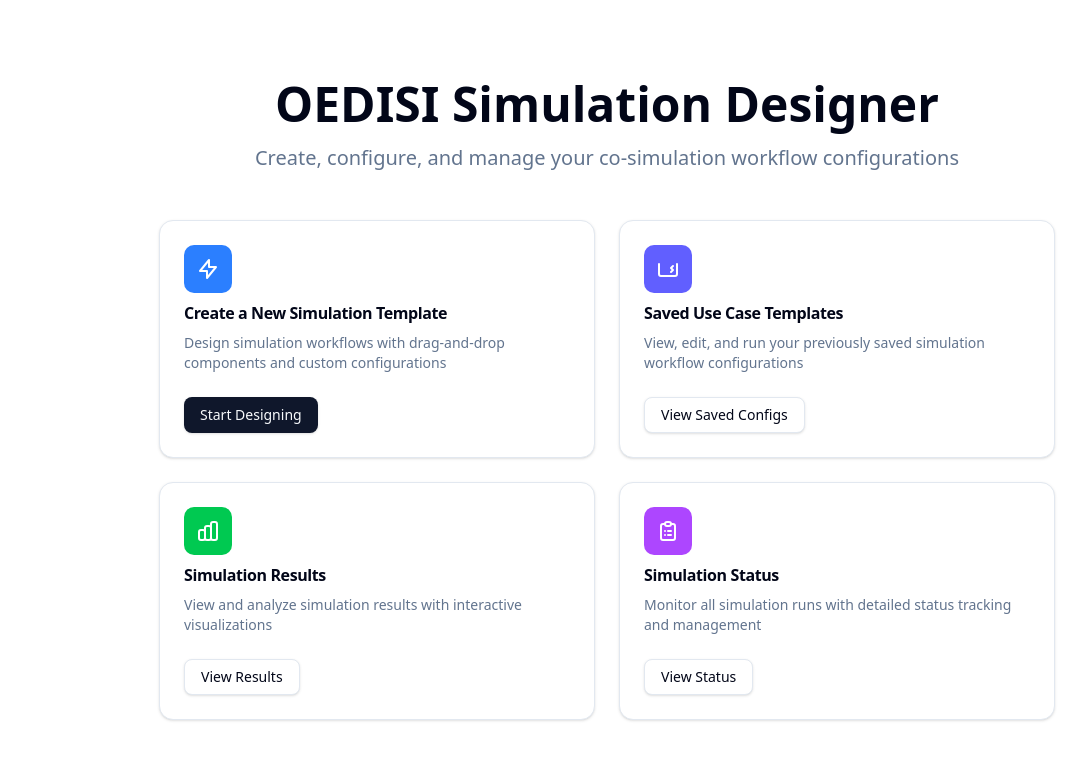
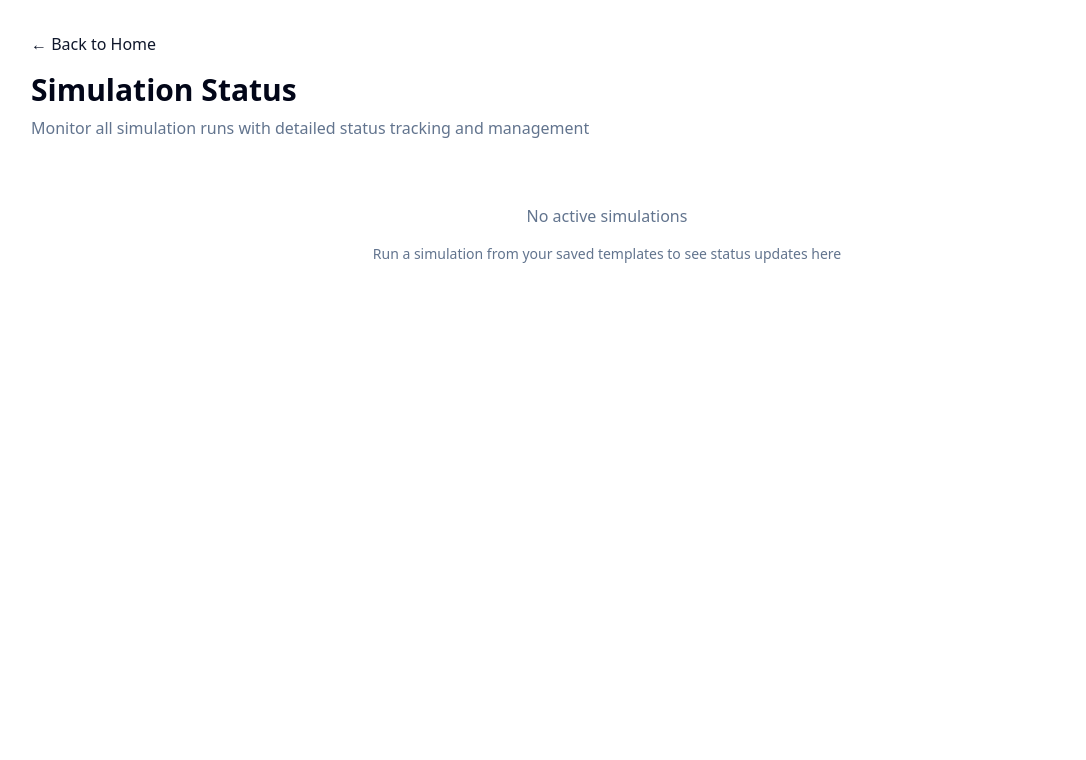
Before and after one commit to openEDI/oedisi-frontend-app, a Vue app: page /runs in a window 1280 px wide. Before the commit this address led to /. Shown: the top 760 px of the page, without its empty margins (33-1119 px from the left). Built offline with nearby package versions, Linux system fonts and the light colour scheme; no server answers.

Commit message:
Move from status to runsdetail/runslist

```diff
--- a/src/pages/FlowchartDesigner.vue
+++ b/src/pages/FlowchartDesigner.vue
@@ -602,7 +602,7 @@ const saveAndRunTemplate = async () => {
     try {
       const { run_id: runId } = await api.startRun(wiringDiagram)
       saveDialogOpen.value = false
-      router.push(`/status/${runId}`)
+      router.push(`/runs/${runId}`)
     } catch (error) {
       console.error('saveAndRunTemplate error:', error)
       alert(`Saved template. Failed to run template:\n${error instanceof Error ? error.message : String(error)}`)
--- a/src/pages/HomePage.vue
+++ b/src/pages/HomePage.vue
@@ -15,11 +15,14 @@
             <!-- We need a little more space here -->
             <div class="flex flex-col space-y-3">
               <div class="w-12 h-12 bg-blue-500 rounded-lg flex items-center justify-center">
-                <svg class="w-6 h-6 text-white" fill="none" stroke="currentColor" viewBox="0 0 24 24"><path stroke-linecap="round" stroke-linejoin="round" stroke-width="2" d="M13 10V3L4 14h7v7l9-11h-7z"></path></svg>
+                <svg class="w-6 h-6 text-white" fill="none" stroke="currentColor" viewBox="0 0 24 24">
+                  <path stroke-linecap="round" stroke-linejoin="round" stroke-width="2" d="M13 10V3L4 14h7v7l9-11h-7z">
+                  </path>
+                </svg>
               </div>
               <CardTitle>Create a New Simulation Template</CardTitle>
               <CardDescription>
-                  Design simulation workflows with drag-and-drop components and custom configurations
+                Design simulation workflows with drag-and-drop components and custom configurations
               </CardDescription>
             </div>
           </CardHeader>
@@ -37,7 +40,10 @@
           <CardHeader>
             <div class="flex flex-col space-y-3">
               <div class="w-12 h-12 bg-indigo-500 rounded-lg flex items-center justify-center">
-                <svg class="w-6 h-6 text-white" fill="none" stroke="currentColor" viewBox="0 0 24 24"><path stroke-linecap="round" stroke-linejoin="round" stroke-width="2" d="M3 7v10a2 2 0 002 2h14a2 2 0 002-2V7m-6 4l2 2m0 0l-2 2m2-2l-2-2m0 0l2-2"></path></svg>
+                <svg class="w-6 h-6 text-white" fill="none" stroke="currentColor" viewBox="0 0 24 24">
+                  <path stroke-linecap="round" stroke-linejoin="round" stroke-width="2"
+                    d="M3 7v10a2 2 0 002 2h14a2 2 0 002-2V7m-6 4l2 2m0 0l-2 2m2-2l-2-2m0 0l2-2"></path>
+                </svg>
               </div>
               <CardTitle>Saved Use Case Templates</CardTitle>
               <CardDescription>
@@ -59,7 +65,11 @@
           <CardHeader>
             <div class="flex flex-col space-y-3">
               <div class="w-12 h-12 bg-green-500 rounded-lg flex items-center justify-center">
-                <svg class="w-6 h-6 text-white" fill="none" stroke="currentColor" viewBox="0 0 24 24"><path stroke-linecap="round" stroke-linejoin="round" stroke-width="2" d="M9 19v-6a2 2 0 00-2-2H5a2 2 0 00-2 2v6a2 2 0 002 2h2a2 2 0 002-2zm0 0V9a2 2 0 012-2h2a2 2 0 012 2v10m-6 0a2 2 0 002 2h2a2 2 0 002-2m0 0V5a2 2 0 012-2h2a2 2 0 012 2v14a2 2 0 01-2 2h-2a2 2 0 01-2-2z"></path></svg>
+                <svg class="w-6 h-6 text-white" fill="none" stroke="currentColor" viewBox="0 0 24 24">
+                  <path stroke-linecap="round" stroke-linejoin="round" stroke-width="2"
+                    d="M9 19v-6a2 2 0 00-2-2H5a2 2 0 00-2 2v6a2 2 0 002 2h2a2 2 0 002-2zm0 0V9a2 2 0 012-2h2a2 2 0 012 2v10m-6 0a2 2 0 002 2h2a2 2 0 002-2m0 0V5a2 2 0 012-2h2a2 2 0 012 2v14a2 2 0 01-2 2h-2a2 2 0 01-2-2z">
+                  </path>
+                </svg>
               </div>
               <CardTitle>Simulation Results</CardTitle>
               <CardDescription>
@@ -81,16 +91,20 @@
           <CardHeader>
             <div class="flex flex-col space-y-3">
               <div class="w-12 h-12 bg-purple-500 rounded-lg flex items-center justify-center">
-                <svg class="w-6 h-6 text-white" fill="none" stroke="currentColor" viewBox="0 0 24 24"><path stroke-linecap="round" stroke-linejoin="round" stroke-width="2" d="M9 5H7a2 2 0 00-2 2v12a2 2 0 002 2h10a2 2 0 002-2V7a2 2 0 00-2-2h-2M9 5a2 2 0 002 2h2a2 2 0 002-2M9 5a2 2 0 012-2h2a2 2 0 012 2m-3 7h3m-3 4h3m-6-4h.01M9 16h.01"></path></svg>
+                <svg class="w-6 h-6 text-white" fill="none" stroke="currentColor" viewBox="0 0 24 24">
+                  <path stroke-linecap="round" stroke-linejoin="round" stroke-width="2"
+                    d="M9 5H7a2 2 0 00-2 2v12a2 2 0 002 2h10a2 2 0 002-2V7a2 2 0 00-2-2h-2M9 5a2 2 0 002 2h2a2 2 0 002-2M9 5a2 2 0 012-2h2a2 2 0 012 2m-3 7h3m-3 4h3m-6-4h.01M9 16h.01">
+                  </path>
+                </svg>
               </div>
-                <CardTitle>Simulation Status</CardTitle>
-                <CardDescription>
-                  Monitor all simulation runs with detailed status tracking and management
-                </CardDescription>
+              <CardTitle>Simulation Status</CardTitle>
+              <CardDescription>
+                Monitor all simulation runs with detailed status tracking and management
+              </CardDescription>
             </div>
           </CardHeader>
           <CardFooter>
-            <router-link to="/status" class="w-full">
+            <router-link to="/runs" class="w-full">
               <Button variant="outline">
                 View Status
               </Button>
--- /dev/null
+++ b/src/pages/RunsList.vue
@@ -0,0 +1,21 @@
+<template>
+  <div class="min-h-screen p-8">
+    <div class="max-w-6xl mx-auto">
+      <div class="mb-8">
+        <router-link to="/" class="text-primary hover:text-primary/80 mb-4 inline-block">← Back to Home</router-link>
+        <h1 class="text-3xl font-bold mb-2">Simulation Status</h1>
+        <p class="text-muted-foreground">Monitor all simulation runs with detailed status tracking and management</p>
+      </div>
+
+      <div class="bg-card rounded-lg p-8">
+        <div class="text-center text-muted-foreground">
+          <p class="mb-4">No active simulations</p>
+          <p class="text-sm">Run a simulation from your saved templates to see status updates here</p>
+        </div>
+      </div>
+    </div>
+  </div>
+</template>
+
+<script setup lang="ts">
+</script>
--- a/src/pages/SavedConfigs.vue
+++ b/src/pages/SavedConfigs.vue
@@ -102,7 +102,7 @@ const runTemplate = async (config: TemplateData) => {
     runPending.value = true
     const wiringDiagram = toWiringDiagram(config)
     const { run_id: runId } = await api.startRun(wiringDiagram)
-    router.push(`/status/${runId}`)
+    router.push(`/runs/${runId}`)
   } catch (error) {
     console.error('runTemplate error:', error)
     alert(`Failed to run template:\n${error instanceof Error ? error.message : String(error)}`)
```
Also changed, not shown: src/router/index.ts (+8 -3 lines), src/pages/RunsDetail.vue (renamed from src/pages/SimulationStatus.vue).
